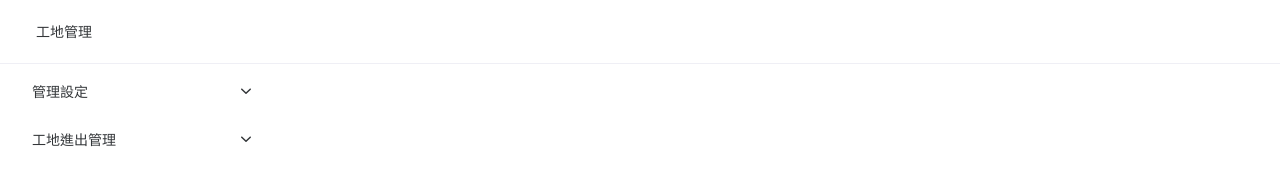
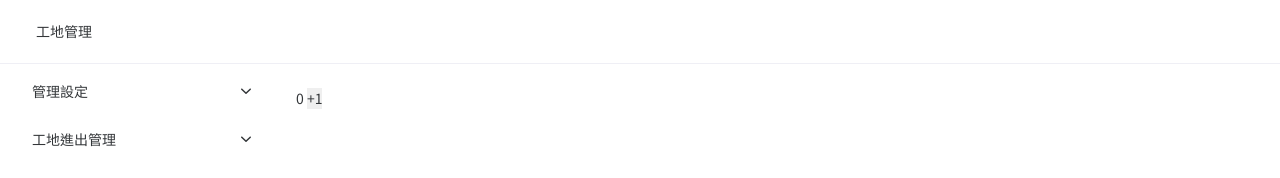
Before and after one commit to drsmile1001/enw-construction-site-management-portal, a Vue app: page /lab in a window 1280 px wide. Shown: the top 178 px of the page. Built offline with nearby package versions, Linux system fonts and the light colour scheme.

Commit message:
release 0.1.8

```diff
--- a/package.json
+++ b/package.json
@@ -1,6 +1,6 @@
 {
   "name": "construction-site-management-portal",
-  "version": "0.1.7",
+  "version": "0.1.8",
   "private": true,
   "type": "module",
   "scripts": {
--- a/src/views/Lab.vue
+++ b/src/views/Lab.vue
@@ -1,3 +1,12 @@
-<template></template>
+<template>
+  {{ counter }}
+  <button @click="plusOne">+1</button>
+</template>
 
-<script setup lang="ts"></script>
+<script setup lang="ts">
+const counter = ref(0)
+
+function plusOne() {
+  counter.value++
+}
+</script>
```
